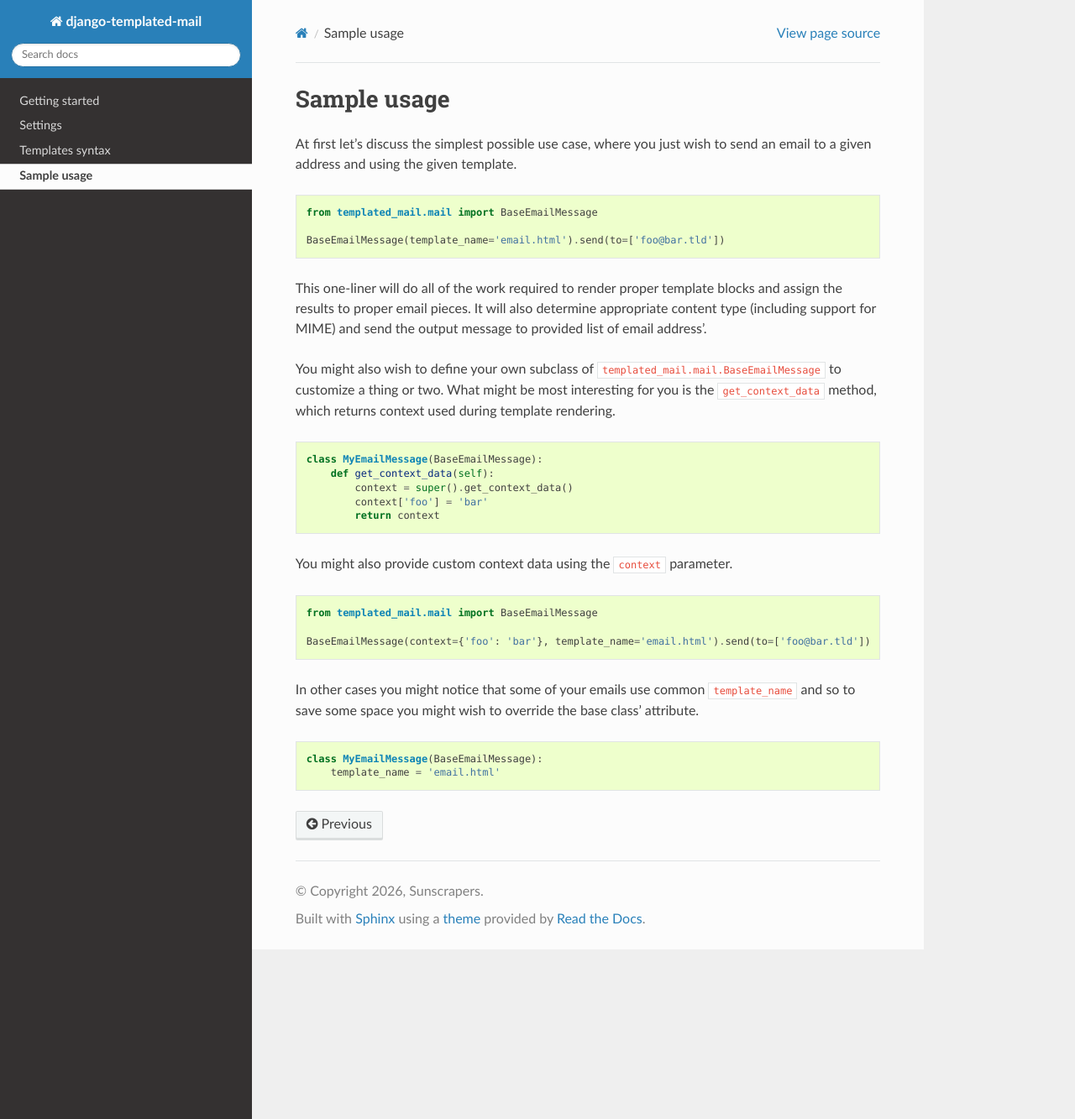
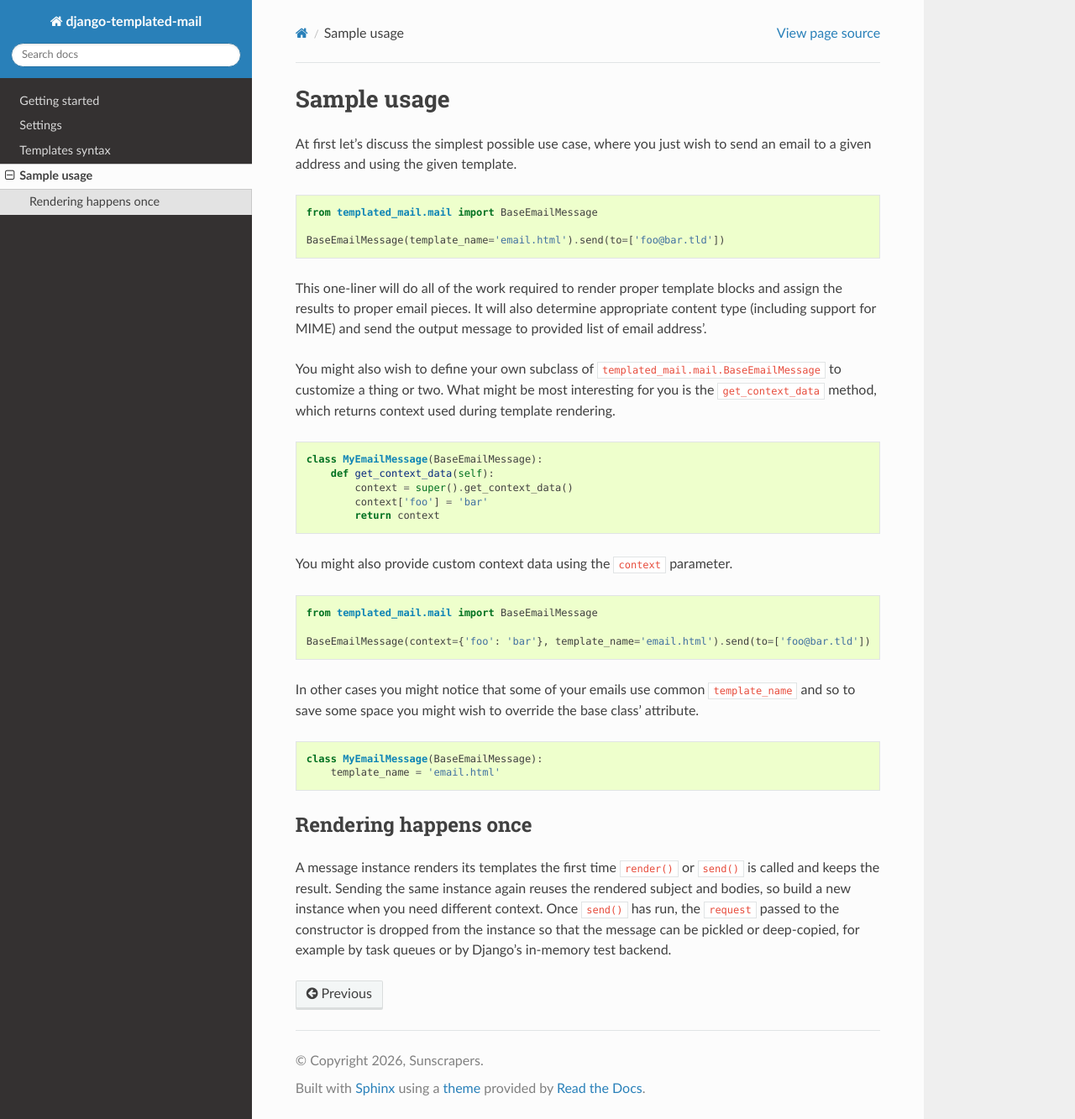
Before and after one commit to sunscrapers/django-templated-mail, a Sphinx documentation site: the page built from docs/source/sample_usage.rst, in a window 1280 px wide and 1333 px high. Shown: the whole window at 84% size. Built offline with Sphinx 7.4.7 and the Read the Docs theme 3.1.0, drawn with Linux system fonts in a browser that asks for light colours.

Commit message:
chore: address review findings
- test-suite.yml: quote every matrix version; an unquoted 4.0 is a YAML
  float that the runner renders as "4", so the Django 4.0 row silently
  installed 4.2.
- release.yml: refuse to release a version whose CHANGELOG heading still
  says "(unreleased)".
- examples/: port URLconfs from django.conf.urls.url (removed in Django
  4.0) to django.urls.path and point settings comments at stable docs.
- CHANGELOG: correct the 1.1.0 year and the dropped Python range.
- docs: state that messages render once and drop the request after
  send(), and that DOMAIN/SITE_NAME fall back to the site only with a
  request.
- tests/settings.py: explain the real reason MAILERS is declared.

Co-Authored-By: Claude Fable 5.1 <noreply@anthropic.com>

```diff
--- a/CHANGELOG.rst
+++ b/CHANGELOG.rst
@@ -9,12 +9,14 @@ This project adheres to `Semantic Versioning <http://semver.org/>`_.
 `2.0.0`_ (unreleased)
 ---------------------
 
-* **breaking:** drop support for Python 2.7 and 3.4-3.8; Python 3.9-3.14 are supported
+* **breaking:** drop support for Python 2.7 and 3.4-3.7; Python 3.9-3.14 are supported
 * **breaking:** drop support for Django 1.11-3.1; Django 3.2-6.1 are supported
 * **breaking:** ``BaseEmailMessage.send`` clears ``request`` on the instance once the
   templates have been rendered, so a sent message can be deep-copied and pickled
   (required by the locmem email backend since Django 5.1 and by task queues)
   https://github.com/sunscrapers/djoser/issues/842
+* ``{{ block.super }}`` now works in email templates that extend a base template;
+  previously it raised ``TemplateSyntaxError``
 * add optional ``PROTOCOL`` setting, overriding the protocol derived from the
   request in the same way ``DOMAIN`` and ``SITE_NAME`` do
   https://github.com/sunscrapers/django-templated-mail/issues/31
--- a/docs/source/sample_usage.rst
+++ b/docs/source/sample_usage.rst
@@ -43,3 +43,13 @@ and so to save some space you might wish to override the base class' attribute.
 
     class MyEmailMessage(BaseEmailMessage):
         template_name = 'email.html'
+
+Rendering happens once
+----------------------
+
+A message instance renders its templates the first time ``render()`` or
+``send()`` is called and keeps the result. Sending the same instance again
+reuses the rendered subject and bodies, so build a new instance when you need
+different context. Once ``send()`` has run, the ``request`` passed to the
+constructor is dropped from the instance so that the message can be pickled or
+deep-copied, for example by task queues or by Django's in-memory test backend.
--- a/docs/source/settings.rst
+++ b/docs/source/settings.rst
@@ -17,7 +17,8 @@ DOMAIN
 
 Used in email template context. In most cases it is used to simplify building URLs,
 when frontend and backend are hosted under different address'. If not provided
-the current site's domain will be used.
+the current site's domain is used when the message was given a ``request``, and
+an empty string otherwise.
 
 
 **Required**: ``False``
@@ -26,7 +27,8 @@ SITE_NAME
 ---------
 
 Used in email template context. Usually it will contain the desired title of your
-app. If not provided the current site's name will be used.
+app. If not provided the current site's name is used when the message was given a
+``request``, and an empty string otherwise.
 
 
 **Required**: ``False``
```
Also changed, not shown: other parts of CHANGELOG.rst (+1 -1 lines), 6 other files.
